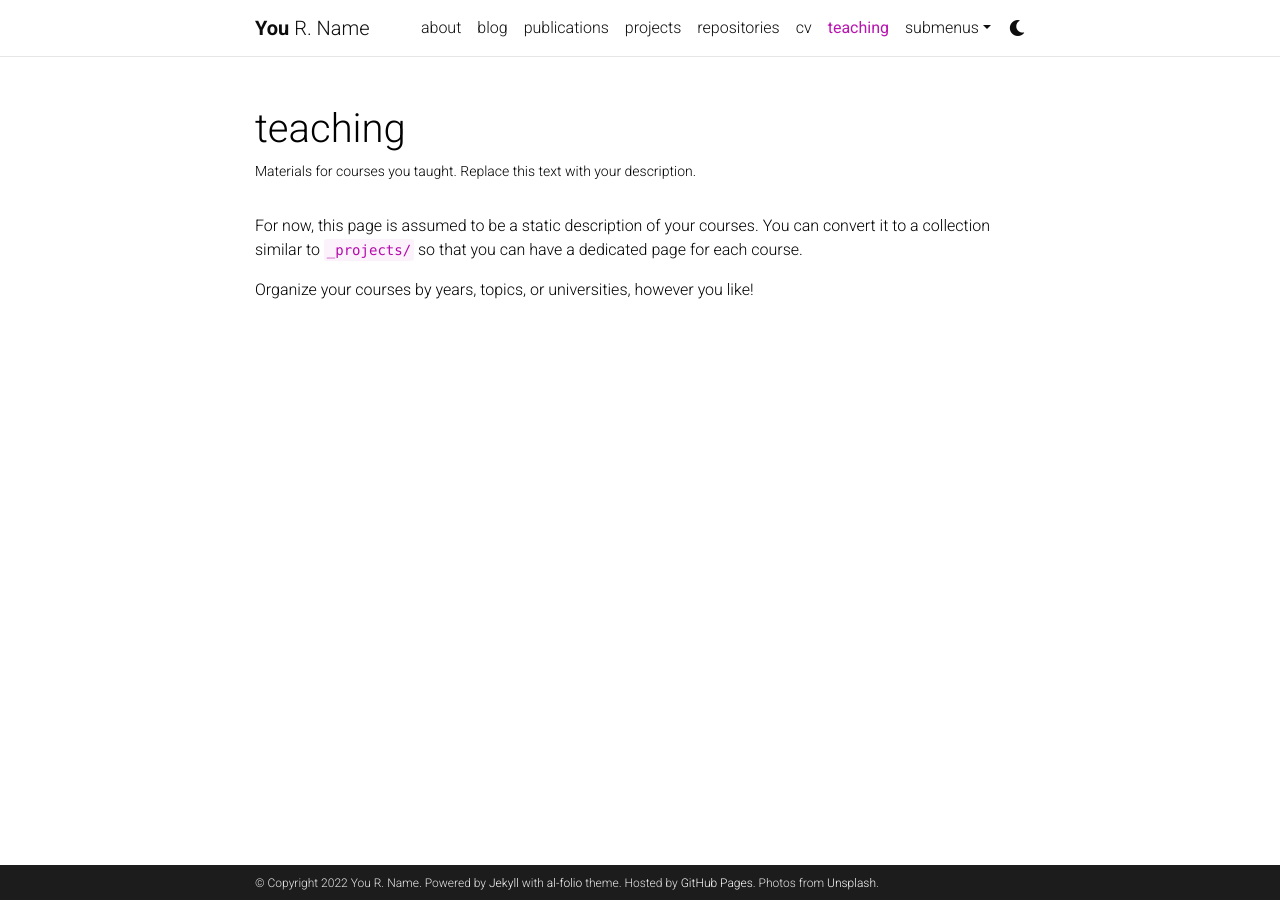
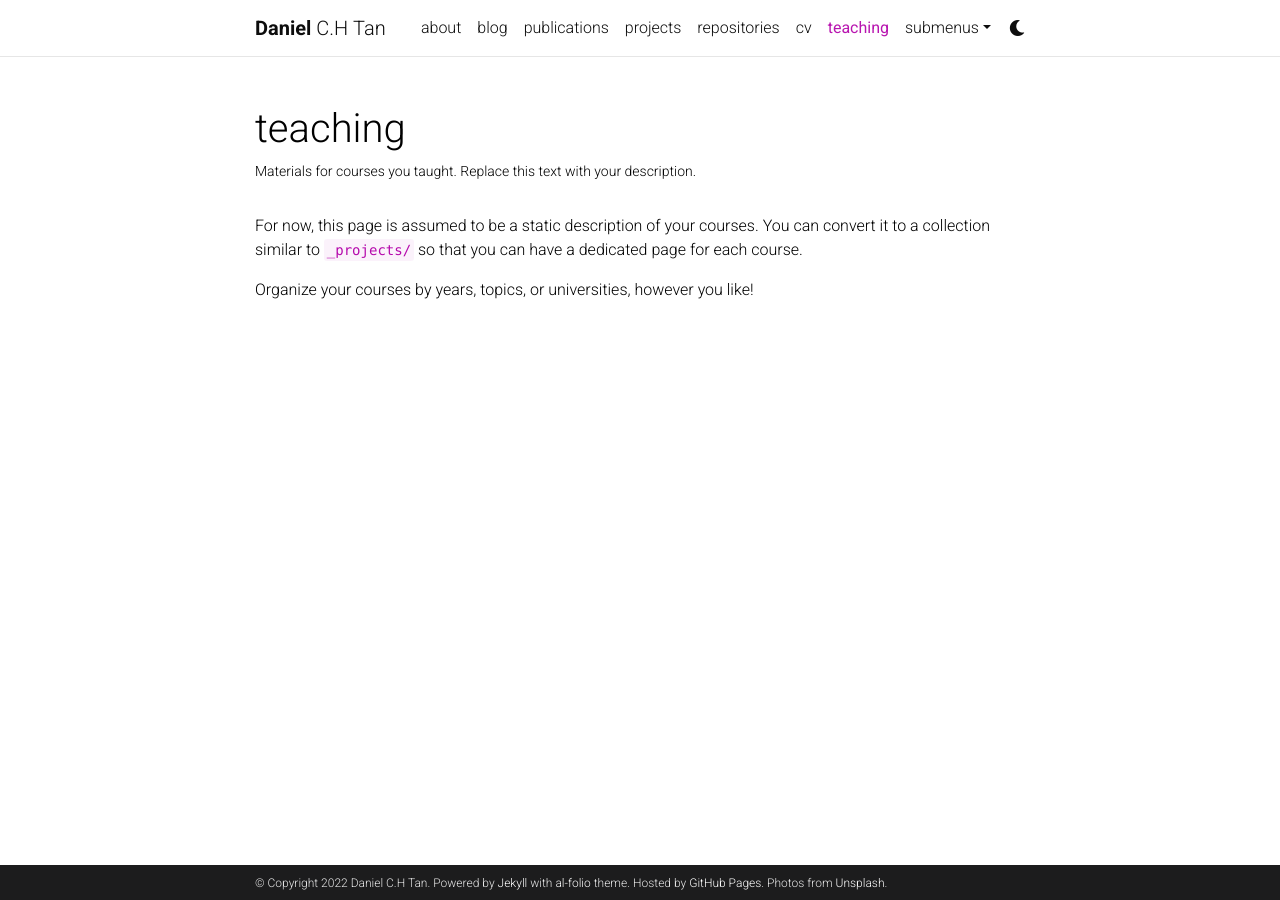
Before and after one commit to Daniel-CH-Tan/daniel-ch-tan.github.io-old, a Jekyll site: the page built from _pages/teaching.md, in a window 1280 px wide. Built offline with Jekyll 4.4.1, drawn with Linux system fonts in a browser that asks for light colours; comment, search, counter and statistics services are not loaded; a style sheet for code colours, icons or effects is not loaded.

Commit message:
Update personal details

```diff
--- a/_config.yml
+++ b/_config.yml
@@ -3,10 +3,10 @@
 # -----------------------------------------------------------------------------
 
 title: blank # the website title (if blank, full name will be used instead)
-first_name: You
-middle_name: R.
-last_name: Name
-email: you@example.com
+first_name: Daniel
+middle_name: C.H
+last_name: Tan
+email: dtch009@gmail.com
 description: > # the ">" symbol means to ignore newlines until "footer_text:"
   A simple, whitespace theme for academics. Based on [*folio](https://github.com/bogoli/-folio) design.
 footer_text: >
```
